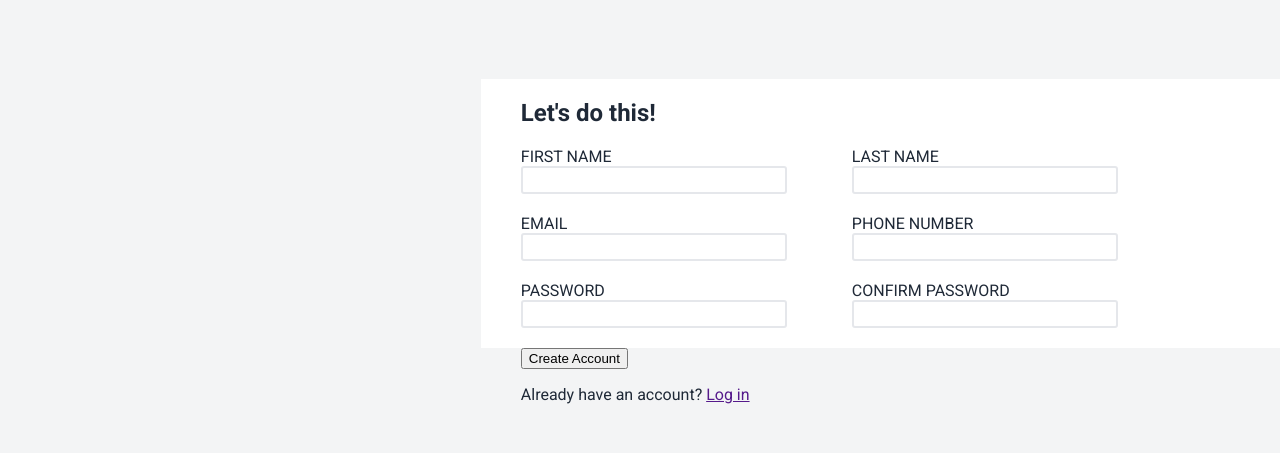
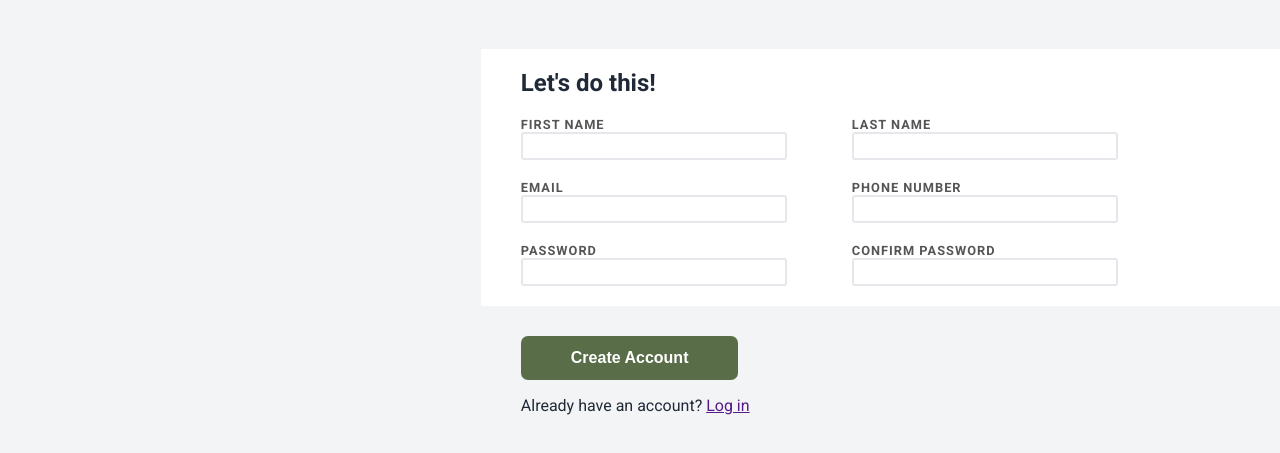
Before and after one commit to Mando1899/Sign-up-Form, a plain HTML site: page index.html in a window 1280 px wide. Shown: the part 321-774 px from the top of the page. Drawn offline with Linux system fonts and the light colour scheme.

Commit message:
styled the create account button

```diff
--- a/styles.css
+++ b/styles.css
@@ -58,7 +58,7 @@ img {
 }
 
 #form-container {
-    margin-top: 150px;
+    margin-top: 120px;
 }
 
 #input-container > h2 {
@@ -79,6 +79,10 @@ form > p {
 
 label > p {
     margin: 0;
+    font-size: .8em;
+    font-weight: 600;
+    letter-spacing: 1px;
+    color: #555555;
 }
 
 #input-container {
@@ -101,3 +105,15 @@ input {
     border: 2px solid #E5E7EB;
     font-size: 1em;
 }
+
+button {
+    padding: 13px 50px;
+    margin-left: var(--form-margin);
+    margin-top: 30px;
+    border-radius: 7px;
+    border: none;
+    color: white;
+    background-color: #596D48;
+    font-size: 1em;
+    font-weight: 700;
+}
```
